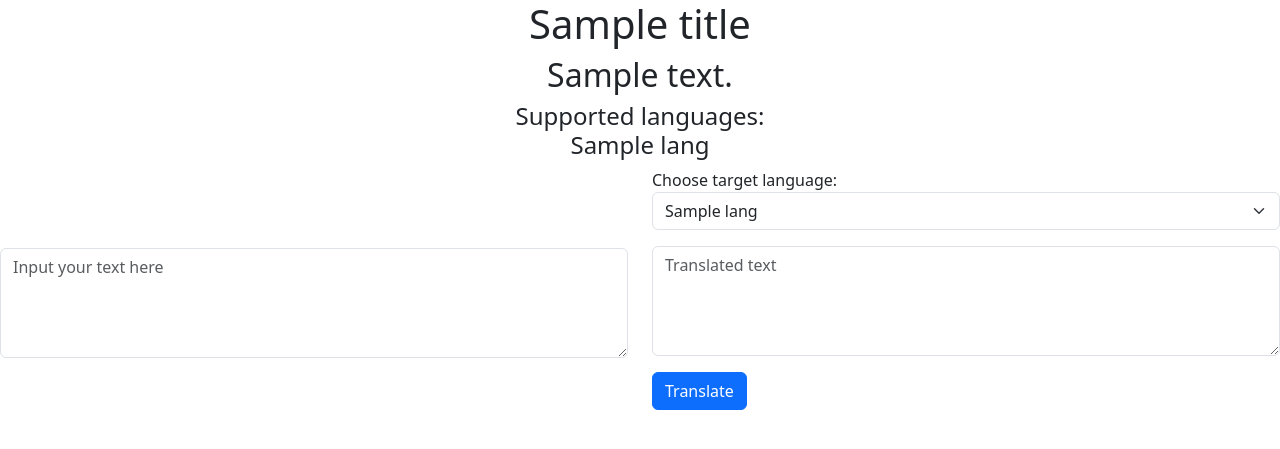
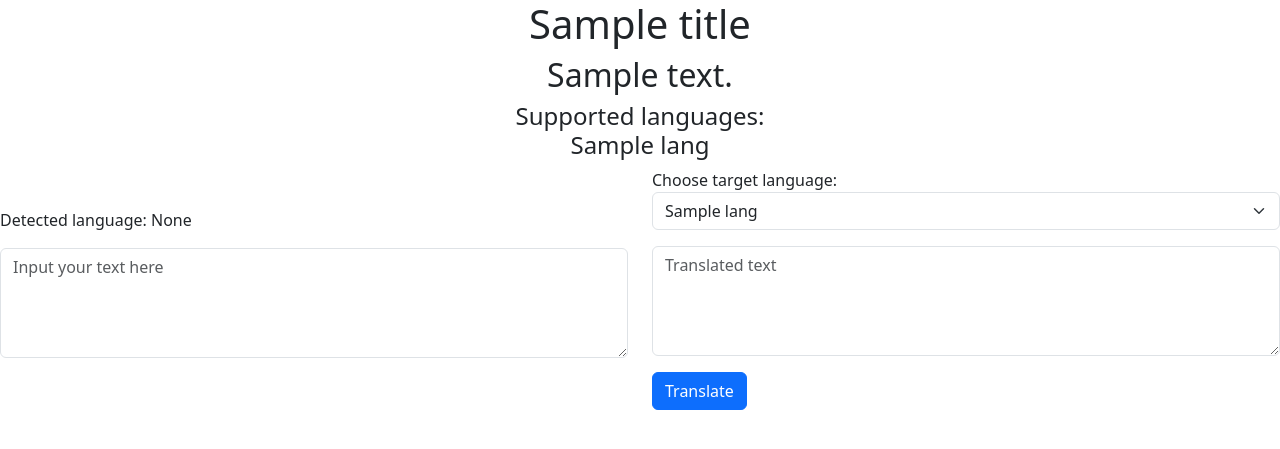
Before and after one commit to isulim/langtrans, a Python web app: template app/templates/index.html in a window 1280 px wide. Shown: the top 449 px of the page. Run offline with Jinja, Linux system fonts and the light colour scheme; the template is opened without the code that fills it: most values are stand-ins (such as "Sample title", 1, 10 or a date in 2020); some libraries are stand-ins or nearby versions.

Commit message:
Extra info

```diff
--- a/app/templates/index.html
+++ b/app/templates/index.html
@@ -25,7 +25,7 @@
                 <div class="col-6">
                     <div class="mb-3">&nbsp;</div>
                     <div class="mb-3">
-                        <div id="language">&nbsp;
+                        <div id="language"><p>Detected language: None</p>
                         </div>
                     </div>
                     <div class="mb-3" hx-ext="client-side-templates">
```
